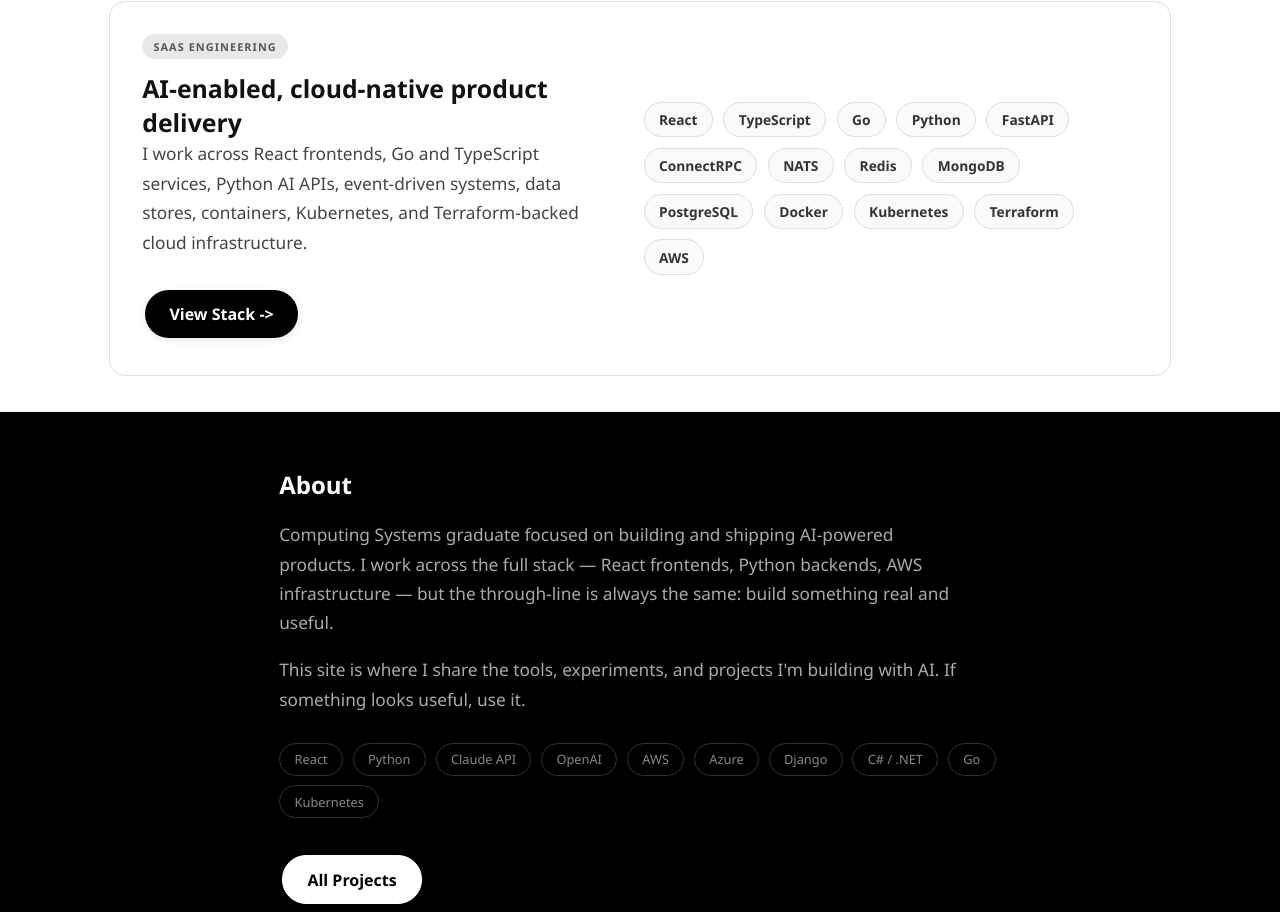
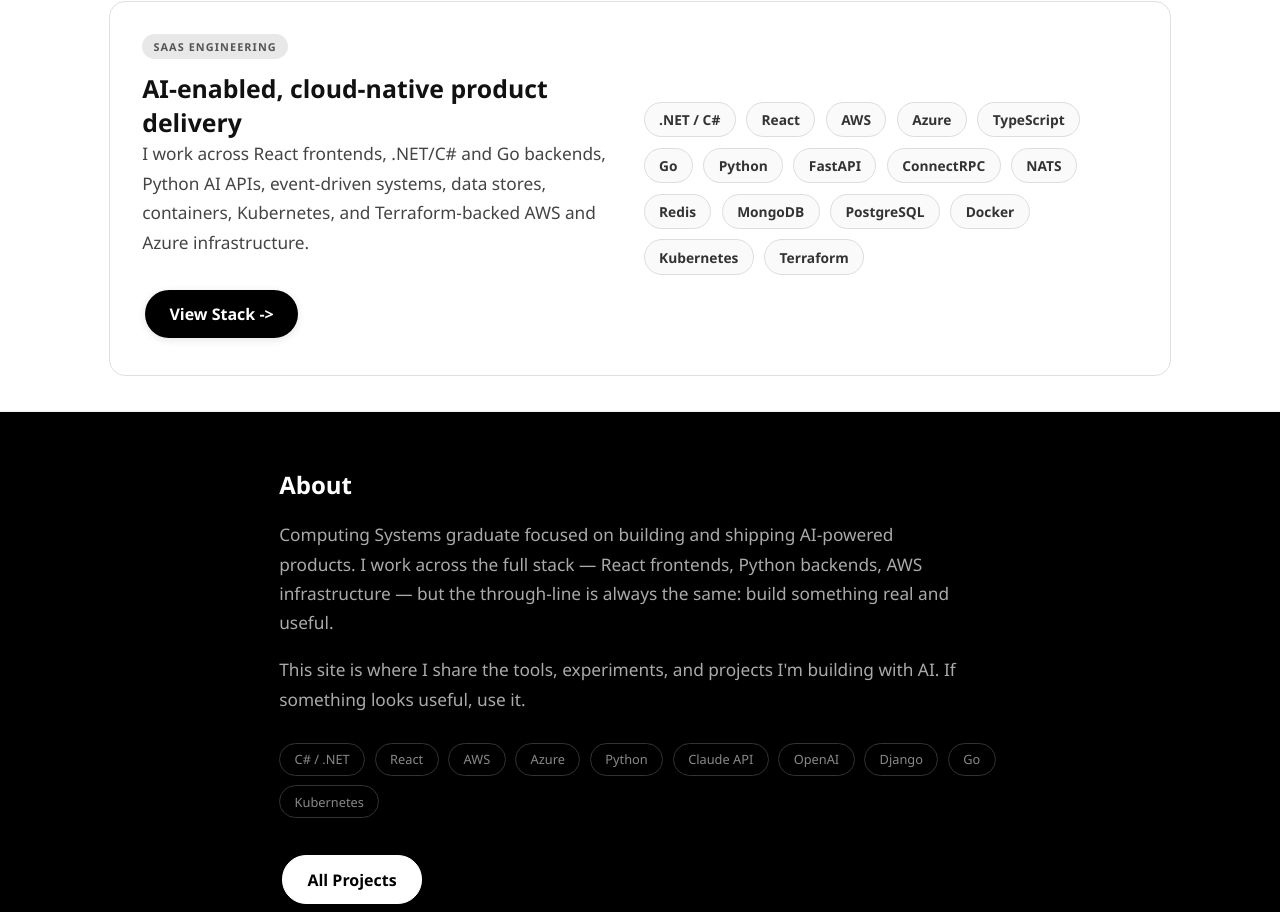
Before and after one commit to yogeash-nehra/YogeashNehra.com, a website: page index.html in a window 1280 px wide. Shown: the part 1368-2280 px from the top of the page. Drawn offline with Linux system fonts and the light colour scheme.

Commit message:
updates on index

```diff
--- a/index.html
+++ b/index.html
@@ -69,11 +69,14 @@
                 <div>
                     <span class="tag tag--experiment">SaaS Engineering</span>
                     <h3>AI-enabled, cloud-native product delivery</h3>
-                    <p>I work across React frontends, Go and TypeScript services, Python AI APIs, event-driven systems, data stores, containers, Kubernetes, and Terraform-backed cloud infrastructure.</p>
+                    <p>I work across React frontends, .NET/C# and Go backends, Python AI APIs, event-driven systems, data stores, containers, Kubernetes, and Terraform-backed AWS and Azure infrastructure.</p>
                     <a href="stack" class="btn">View Stack -&gt;</a>
                 </div>
                 <div class="stack-home-tags" aria-label="Technology highlights">
+                    <span>.NET / C#</span>
                     <span>React</span>
+                    <span>AWS</span>
+                    <span>Azure</span>
                     <span>TypeScript</span>
                     <span>Go</span>
                     <span>Python</span>
@@ -86,7 +89,6 @@
                     <span>Docker</span>
                     <span>Kubernetes</span>
                     <span>Terraform</span>
-                    <span>AWS</span>
                 </div>
             </div>
         </div>
@@ -99,14 +101,14 @@
             <p>Computing Systems graduate focused on building and shipping AI-powered products. I work across the full stack — React frontends, Python backends, AWS infrastructure — but the through-line is always the same: build something real and useful.</p>
             <p>This site is where I share the tools, experiments, and projects I'm building with AI. If something looks useful, use it.</p>
             <div class="skill-tags">
+                <span class="skill-tag">C# / .NET</span>
                 <span class="skill-tag">React</span>
+                <span class="skill-tag">AWS</span>
+                <span class="skill-tag">Azure</span>
                 <span class="skill-tag">Python</span>
                 <span class="skill-tag">Claude API</span>
                 <span class="skill-tag">OpenAI</span>
-                <span class="skill-tag">AWS</span>
-                <span class="skill-tag">Azure</span>
                 <span class="skill-tag">Django</span>
-                <span class="skill-tag">C# / .NET</span>
                 <span class="skill-tag">Go</span>
                 <span class="skill-tag">Kubernetes</span>
             </div>
```
